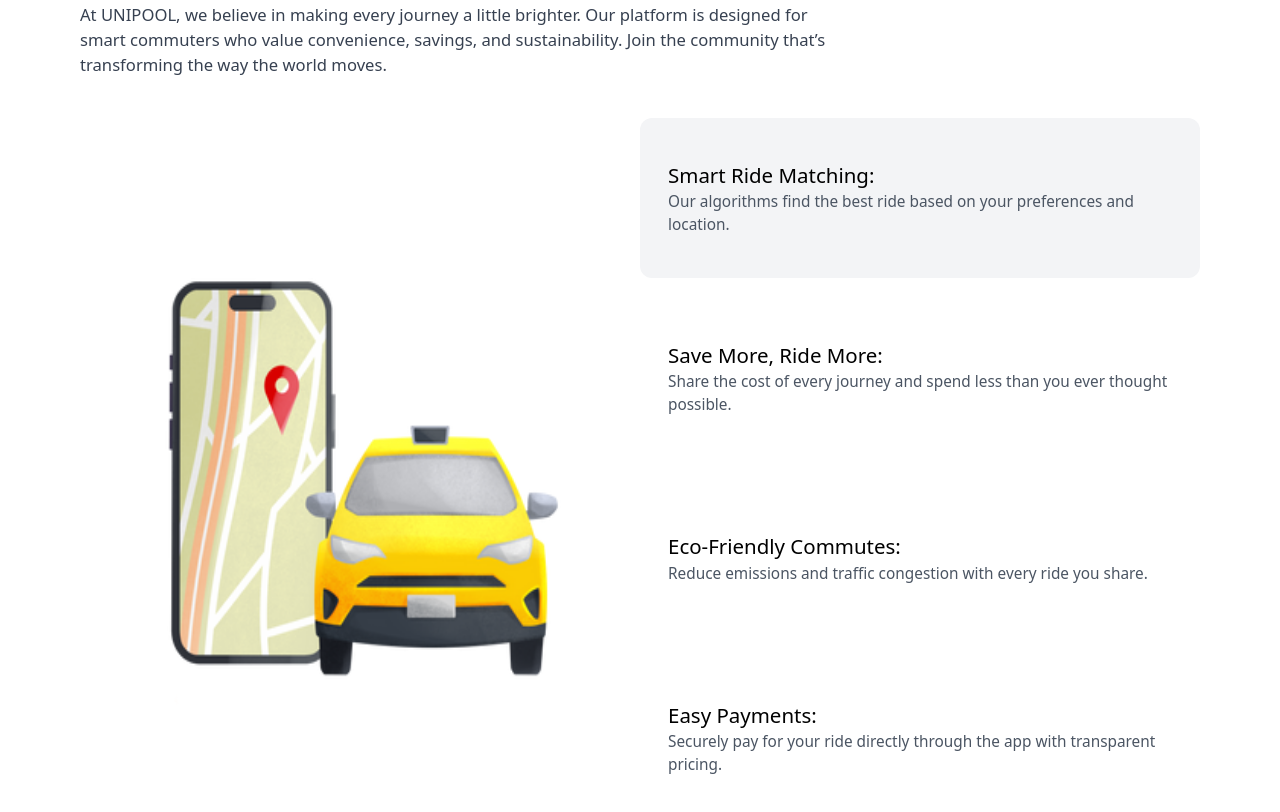
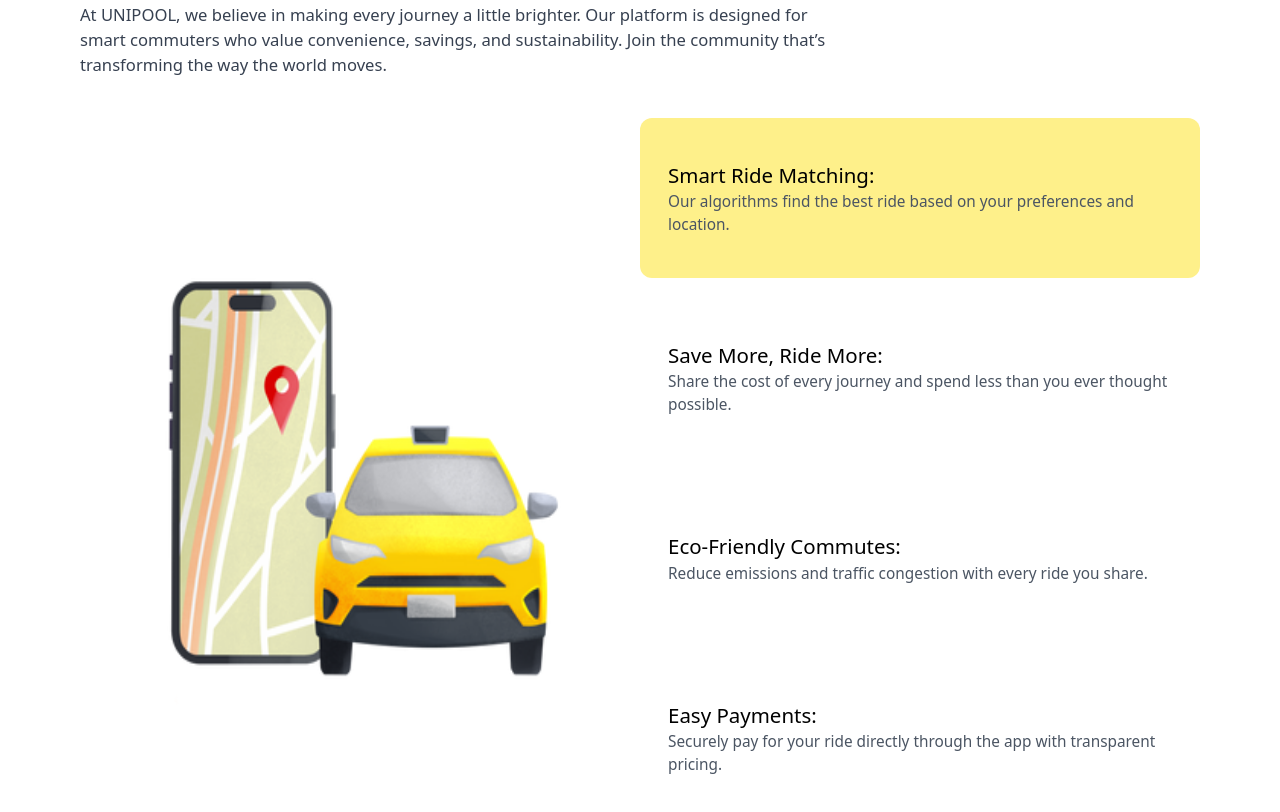
Before and after one commit to Saicharan086/Unipool_test, a React (Vite) app: page / in a window 1280 px wide. Shown: the part 920-1732 px from the top of the page. Built offline with nearby package versions, Linux system fonts and the light colour scheme.

Commit message:
change hover color in feature section

```diff
--- a/src/components/FeatureCard.jsx
+++ b/src/components/FeatureCard.jsx
@@ -7,7 +7,7 @@
     }
 
     return (
-        <div className={`hover:bg-gray-50 p-7 rounded-xl h-40 flex flex-col justify-center ${(index === idx) ? 'bg-gray-100' : ''} cursor-pointer`} onClick={changeIndex}>
+        <div className={`hover:bg-yellow-50 p-7 rounded-xl h-40 flex flex-col justify-center ${(index === idx) ? 'bg-yellow-200' : ''} cursor-pointer`} onClick={changeIndex}>
             <h3 className="text-[1.6vw] font-medium">{title}</h3>
             <p className="text-[1.2vw] text-gray-600">{text}</p>
         </div>
```
